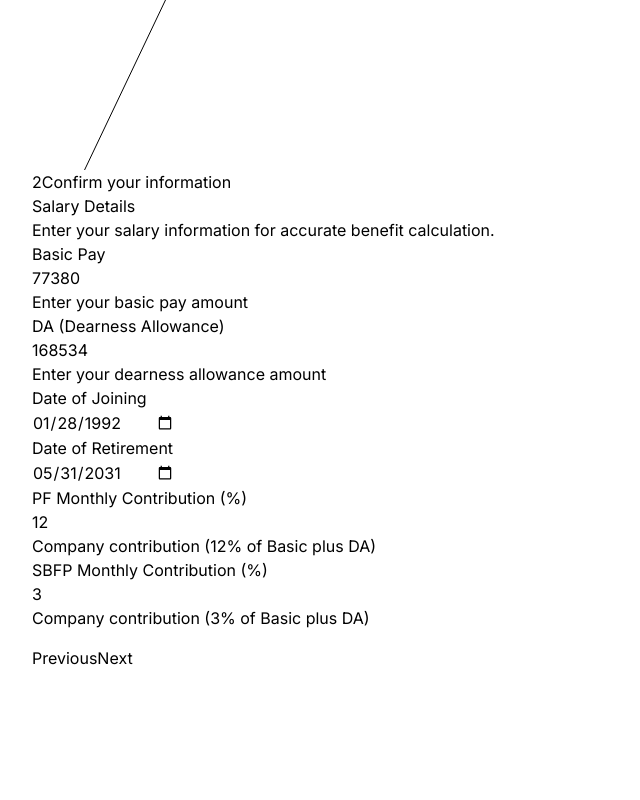
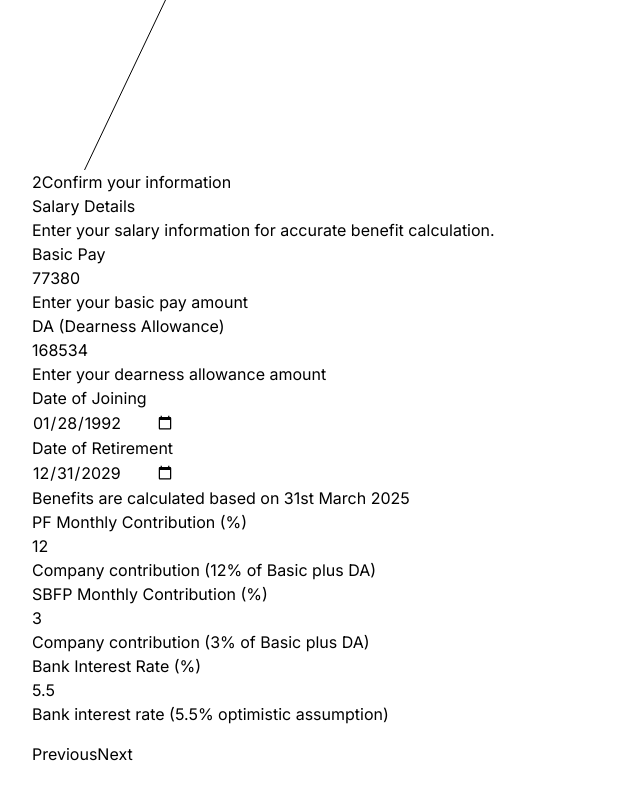
Before and after one commit to sai-github/vrs-rinl-fe, a React (Vite) app: page /calculator in a window 1280 px wide. Shown: the part 4788-5588 px from the top of the page, without its empty margins (0-640 px from the left). Before the commit the page ends 5506 px from the top, so only its background shows below. Built offline with nearby package versions, Linux system fonts and the light colour scheme; some icons are missing.

Commit message:
feat: option to update bank interest rate

```diff
--- a/src/pages/Calculator.tsx
+++ b/src/pages/Calculator.tsx
@@ -154,7 +154,8 @@ function Calculator() {
       pfMonthlyContribution: 12,
       sbfpMonthlyContribution: 3,
       dateOfJoining: new Date('1992-01-28'),
-      dateOfRetirement: new Date('2031-05-31')
+      dateOfRetirement: new Date('2029-12-31'),
+      bankInterestRate: 5.5
     },
     mode: 'onChange' // Enable validation on change
   });
@@ -223,7 +224,8 @@ function Calculator() {
       salaryInfo.perDaySalary,
       servicePeriod.completedServiceDecimal,
       servicePeriod.leftOutServiceDecimal,
-      salaryInfo.basicPlusDATillRetirement
+      salaryInfo.basicPlusDATillRetirement,
+      data.bankInterestRate
     );
     const comparisonMetrics = calculateComparison(
       salaryInfo.basicPlusDA,
@@ -486,6 +488,9 @@ function Calculator() {
                       </p>
                     )}
                   </div>
+                  <p className="mt-1 text-sm text-gray-500">
+                    Benefits are calculated based on 31st March 2025
+                  </p>
                 </div>
 
                 {/* PF Monthly Contribution */}
@@ -534,6 +539,31 @@ function Calculator() {
                     )}
                     <p className="mt-1 text-sm text-gray-500">
                       Company contribution (3% of Basic plus DA)
+                    </p>
+                  </div>
+                </div>
+
+                {/* Bank Interest Rate */}
+                <div className="sm:col-span-3">
+                  <label className="block text-sm/6 font-medium text-gray-900">
+                    Bank Interest Rate (%)
+                  </label>
+                  <div className="mt-2">
+                    <input
+                      type="number"
+                      step="0.1"
+                      {...register('bankInterestRate', {
+                        valueAsNumber: true
+                      })}
+                      className="block w-full rounded-md bg-white px-3 py-1.5 text-gray-900 outline outline-1 -outline-offset-1 outline-gray-300 placeholder:text-gray-400 focus:outline focus:outline-2 focus:-outline-offset-2 focus:outline-indigo-600 sm:text-sm/6"
+                    />
+                    {errors.bankInterestRate && (
+                      <p className="mt-1 text-sm text-red-600">
+                        {errors.bankInterestRate.message}
+                      </p>
+                    )}
+                    <p className="mt-1 text-sm text-gray-500">
+                      Bank interest rate (5.5% optimistic assumption)
                     </p>
                   </div>
                 </div>
--- a/src/types/index.ts
+++ b/src/types/index.ts
@@ -47,7 +47,16 @@ export const calculatorFormSchema = z.object({
     })
     .min(0, 'SBFP contribution cannot be negative')
     .max(100, 'SBFP contribution cannot exceed 100%')
-    .default(3)
+    .default(3),
+
+  bankInterestRate: z
+    .number({
+      required_error: 'Bank interest rate is required',
+      invalid_type_error: 'Bank interest rate must be a number'
+    })
+    .min(0, 'Bank interest rate cannot be negative')
+    .max(15, 'Bank interest rate realistically cannot exceed 15%')
+    .default(5.5)
 });
 
 // Add superRefine for date validation (check how this is being used)
--- a/src/utils/calculationUtils.ts
+++ b/src/utils/calculationUtils.ts
@@ -5,7 +5,7 @@ import {
   VRSCalculations
 } from '@/types';
 
-const BANK_INTEREST_RATE = 5.5;
+// const BANK_INTEREST_RATE = 5.5;
 const TAX_RATE = 0.32;
 const TAX_FREE_AMOUNT = 500000;
 
@@ -60,7 +60,8 @@ export const calculateVRSBenefits = (
   perDaySalary: number,
   completedServiceDecimal: number,
   leftOutServiceDecimal: number,
-  basicPlusDATillRetirement: number
+  basicPlusDATillRetirement: number,
+  bankInterestRate: number
 ): VRSCalculations => {
   const comp1 = perDaySalary * 35 * completedServiceDecimal;
   const comp2 = perDaySalary * 25 * leftOutServiceDecimal;
@@ -75,9 +76,9 @@ export const calculateVRSBenefits = (
     totalExtrapolatedCompensation: totalComp,
     finalCompensation: finalComp,
     afterTaxAmount: afterTax,
-    monthlyInterest: (afterTax * BANK_INTEREST_RATE) / (100 * 12),
+    monthlyInterest: (afterTax * bankInterestRate) / (100 * 12),
     maturedAmountAtRetirement:
-      afterTax * Math.pow(1 + BANK_INTEREST_RATE / 100, leftOutServiceDecimal)
+      afterTax * Math.pow(1 + bankInterestRate / 100, leftOutServiceDecimal)
   };
 };
 
```
